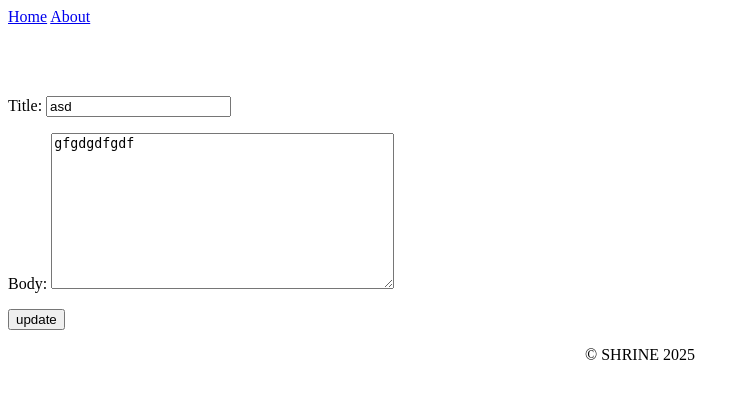
After one commit to markweb-driod/django_blog, a Django app: page /post/1/edit/ in a window 1280 px wide. The commit adds this page. Shown: the top 399 px of the page, without its empty margins (0-750 px from the left). Run offline with Django 4.2, Linux system fonts and the light colour scheme; data comes from the database, SQL or seed files in the repository; both versions use the stored data as it was after the commit.

Commit message:
edit function implemented

```diff
--- a/blog_content/urls.py
+++ b/blog_content/urls.py
@@ -1,12 +1,14 @@
 from django.urls import path
 from .views import Homepage
 from .views import About
-from .views import Details, NewPost
+from .views import Details, NewPost,Edit_post
 
 urlpatterns = [
     path('post/<int:pk>/', Details.as_view(), name='content'),
 
     path('', Homepage.as_view(), name='homepage'),
     path('about/', About.as_view(), name = 'about'),
-    path('post/new_post/', NewPost.as_view(), name='post_new')
+    path('post/new_post/', NewPost.as_view(), name='post_new'),
+        path('post/<int:pk>/edit/', Edit_post.as_view(), name='update_post')
+
 ]
--- a/blog_content/views.py
+++ b/blog_content/views.py
@@ -1,5 +1,5 @@
 from django.shortcuts import render
-from django.views.generic import ListView, DetailView,CreateView
+from django.views.generic import ListView, DetailView,CreateView,UpdateView
 from .models import Post
 
 # Create your views here.
@@ -19,3 +19,8 @@ class NewPost(CreateView):
     model = Post
     template_name = 'post.html'
     fields = '__all__'
+
+class Edit_post(UpdateView):
+    model = Post
+    template_name = 'edit_post.html'
+    fields = ['title', 'body']
--- a/templates/content.html
+++ b/templates/content.html
@@ -4,5 +4,5 @@
 <h2>{{ object.title }}</h2>
 <p>{{ object.body }}</p>
 </div>
-{}
+<a href="{% url 'update_post' post.pk%}">+ Update POST</a>
 {% endblock content %}
--- /dev/null
+++ b/templates/edit_post.html
@@ -0,0 +1,11 @@
+{% extends 'base.html' %}
+
+{% block content %}
+
+<form action="" method="post">{% csrf_token %}
+
+{{form.as_p}}
+
+<input type="submit" name="edit" value="update">
+</form>
+{% endblock content %}
```
Also changed, not shown: db.sqlite3.
